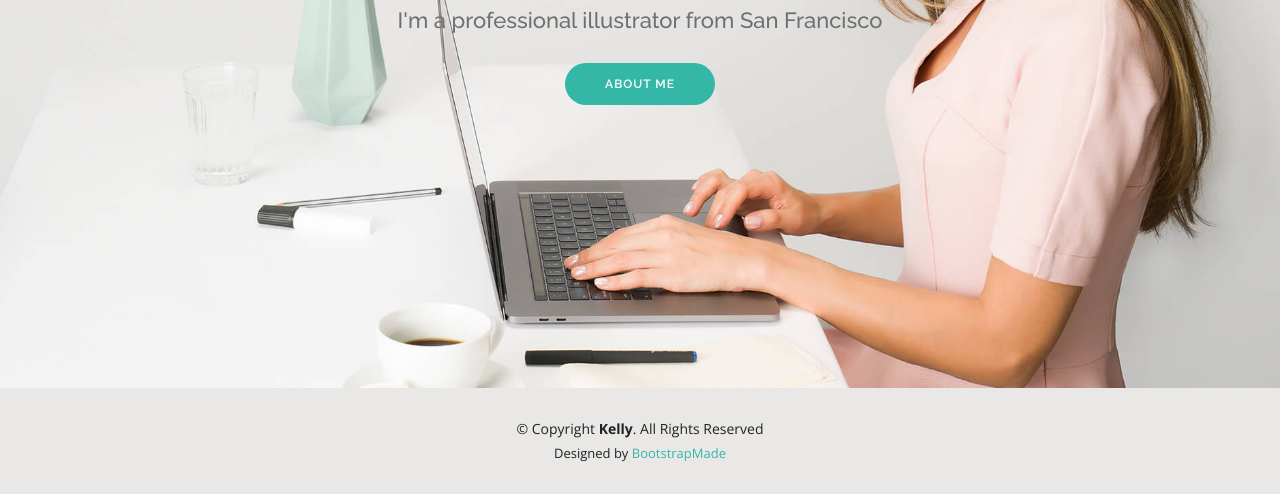
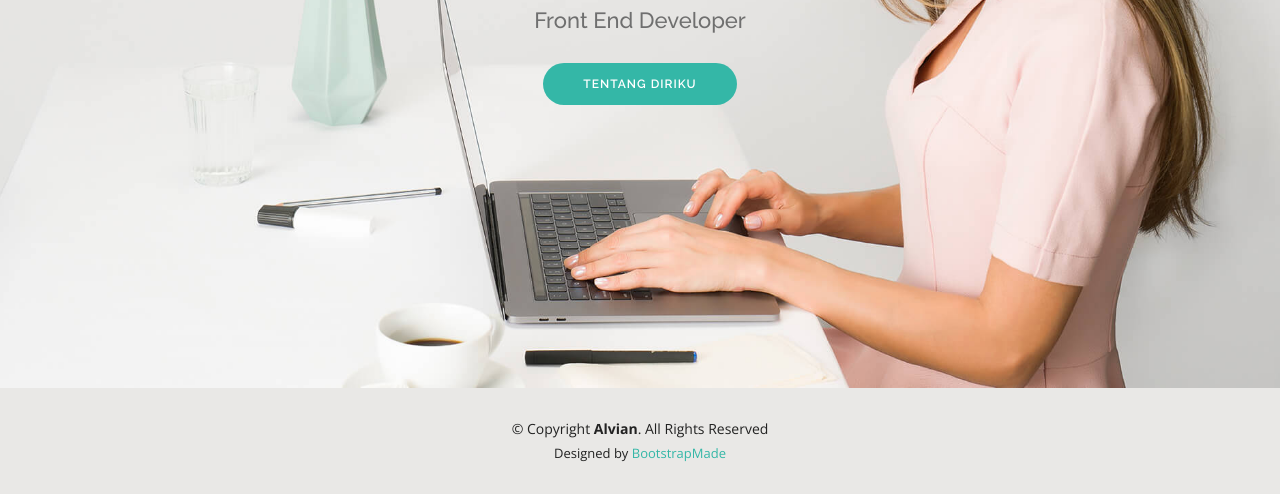
Before and after one commit to alfiananakrajin/alfiananakrajin.github.io, a plain HTML site: page index.html in a window 1280 px wide. Shown: the part 412-906 px from the top of the page. Drawn offline with nearby package versions, Linux system fonts and the light colour scheme.

Commit message:
perbaikan index

```diff
--- a/index.html
+++ b/index.html
@@ -73,8 +73,8 @@
   <section id="hero" class="d-flex align-items-center">
     <div class="container d-flex flex-column align-items-center" data-aos="zoom-in" data-aos-delay="100">
       <h1>Alvian Dixsy</h1>
-      <h2>I'm a professional illustrator from San Francisco</h2>
-      <a href="about.html" class="btn-about">About Me</a>
+      <h2>Front End Developer</h2>
+      <a href="about.html" class="btn-about">Tentang Diriku</a>
     </div>
   </section><!-- End Hero -->
 
@@ -82,7 +82,7 @@
   <footer id="footer">
     <div class="container">
       <div class="copyright">
-        &copy; Copyright <strong><span>Kelly</span></strong>. All Rights Reserved
+        &copy; Copyright <strong><span>Alvian</span></strong>. All Rights Reserved
       </div>
       <div class="credits">
         <!-- All the links in the footer should remain intact. -->
```
